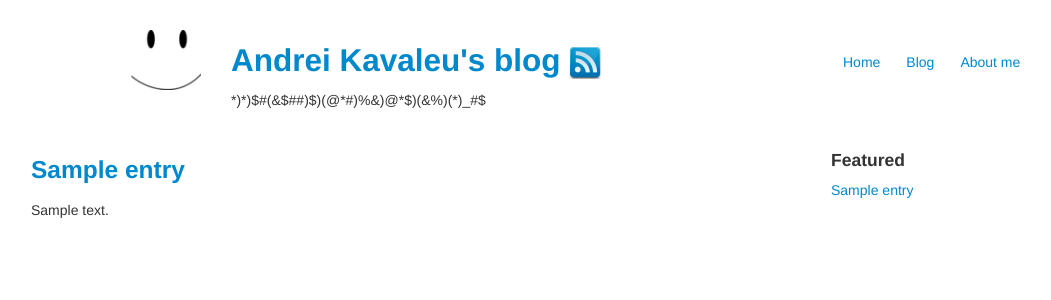
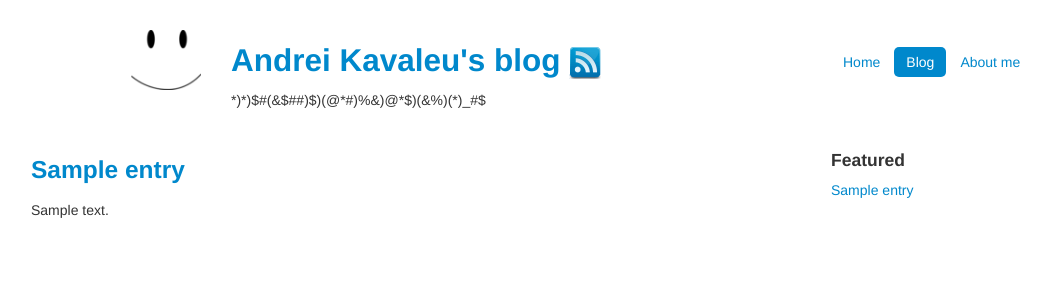
Before and after one commit to akava/akava_site, a Django app: a page that uses blog/templates/blog/base.html in a window 1280 px wide. Shown: the top 300 px of the page, without its empty margins (124-1175 px from the left). Run offline with Django 3.2, Linux system fonts and the light colour scheme; a user stored in the database is signed in; tables that the repository leaves empty hold one stand-in row (values such as "Sample post"); parts of the project's set-up code (start-up, migrations or seed data) failed here and were passed over.

Commit message:
Blog menu highlighted for entries

```diff
--- a/blog/templates/blog/base.html
+++ b/blog/templates/blog/base.html
@@ -34,7 +34,7 @@
             <li {% if request.path == home_url %}class="active"{% endif %}>
                 <a href="{{ home_url }}">Home</a>
             </li>
-            <li {% if request.path == blog_url %}class="active"{% endif %}>
+            <li {% if blog_url in request.path %}class="active"{% endif %}>
                 <a href="{{ blog_url }}">Blog</a>
             </li>
             <li {% if request.path == about_me_url %}class="active"{% endif %}>
```
